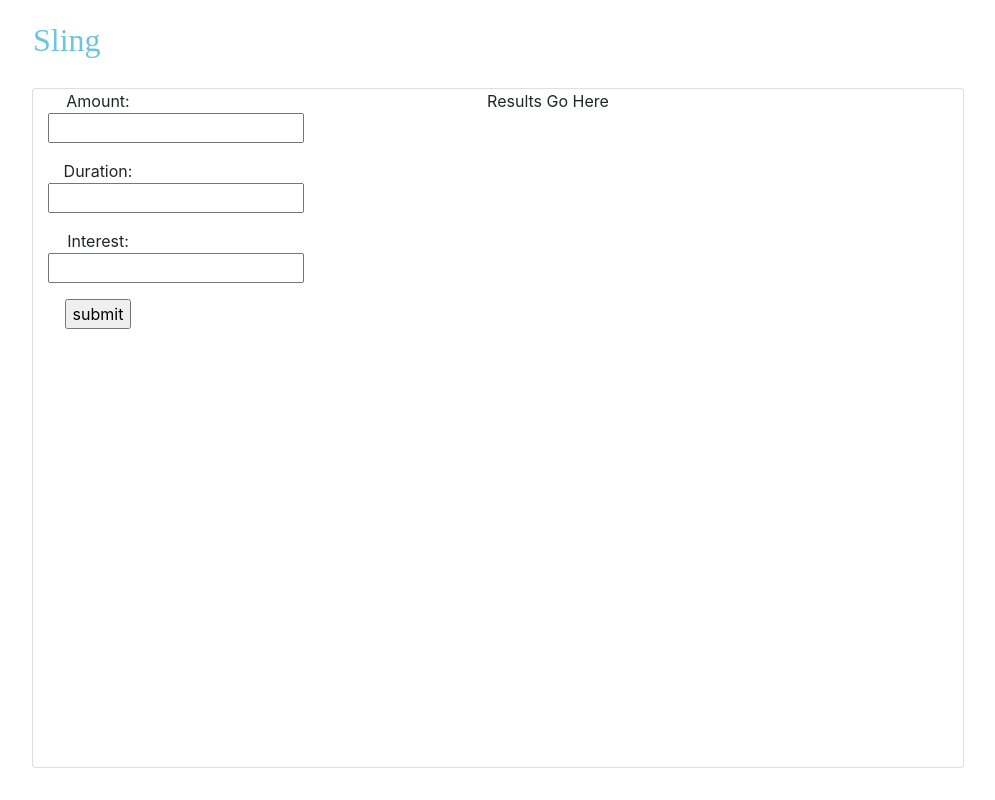
After one commit to stefansilverio/sling, a Flask app: template myprojectenv/web_flask/templates/borrow.html in a window 1280 px wide. The commit adds this page. Shown: the whole page, without its empty margins (142-1137 px from the left). Run offline with Flask 2, Linux system fonts and the light colour scheme; the template is opened without the code that fills it, so the values that code supplies are empty; some libraries are stand-ins or nearby versions.

Commit message:
made routes to borrow page

```diff
--- a/myprojectenv/web_flask/app.py
+++ b/myprojectenv/web_flask/app.py
@@ -36,13 +36,19 @@ def landing():
             return render_template('index.html')
     return render_template('landing.html', user_info=match)
 
-@app.route('/burrow', methods=['GET'])
-def burrow():
-    return '<h1> Burrow, Here!</h1>'
+@app.route('/borrow', methods=['GET', 'POST'])
+def borrow():
+    """ find borrowers page """
+    borrowers = None
+    if request.method == 'POST':
+        params = request.form
+        print(params)
+        """ Stef Amazing Filter code here """
+    return render_template('borrow.html', borrowers=borrowers)
 
 @app.route('/lend', methods=['GET'])
 def lend():
-    return '<h1> Lend, Here!</h1>'
+    return render_template('lend.html')
 
 if __name__ == "__main__":
     app.config['JSONIFY_PRETTYPRINT_REGULAR'] = True
--- /dev/null
+++ b/myprojectenv/web_flask/static/scripts/borrow.js
@@ -0,0 +1,15 @@
+$(function() {
+    $('submit').click(function() {
+        $.ajax({
+            url: '/landing',
+            data: $('form').serialize(),
+            type: 'POST',
+            success: function(response) {
+                console.log(response);
+            },
+            error: function(error) {
+                console.log(error);
+            }
+        });
+    });
+});
--- /dev/null
+++ b/myprojectenv/web_flask/static/styles/bo_le.css
@@ -0,0 +1,21 @@
+#header {
+    width: 100%;
+    background-color: red;
+}
+.container {
+    width: 300px;
+    margin: auto;
+}
+#first {
+    width: 100px;
+    float: left;
+    height: 300px;
+}
+#second {
+    width: 800px;
+    float: left;
+    height: 300px;
+}
+#clear {
+    clear: both;
+}
--- /dev/null
+++ b/myprojectenv/web_flask/templates/borrow.html
@@ -0,0 +1,31 @@
+{% extends 'base.html' %}
+{% block css %}
+  <link rel="stylesheet" href="{{ url_for('static', filename='styles/bo_le.css') }}">
+{% endblock %}
+
+{% block content %}
+
+  <div id="card-1" class="card card-rotating text-center flipped">
+
+    <div class="face front">
+    <div class='container'>
+        <div id="first">
+          <form action = "/borrow" method = "POST">
+             <p>Amount: <input type = "text" name = "$" /></p>
+             <p>Duration: <input type = "text" name = "Years" /></p>
+             <p>Interest:  <input type = "text" name = "Percent" /></p>
+             <p><input type = "submit" value = "submit" /></p>
+          </form>
+        </div>
+        <div id="second">
+          <a>Results Go Here</a>
+        </div>
+    </div>
+    </div>
+  </div>
+{% endblock %}
+
+
+{% block script %}
+  <script type="text/javascript" src="{{ url_for('static', filename='scripts/borrow.js') }}"></script>
+  {% endblock %}
```
Also changed, not shown: myprojectenv/web_flask/templates/landing.html (+4 -6 lines), myprojectenv/web_flask/templates/lend.html (added).
